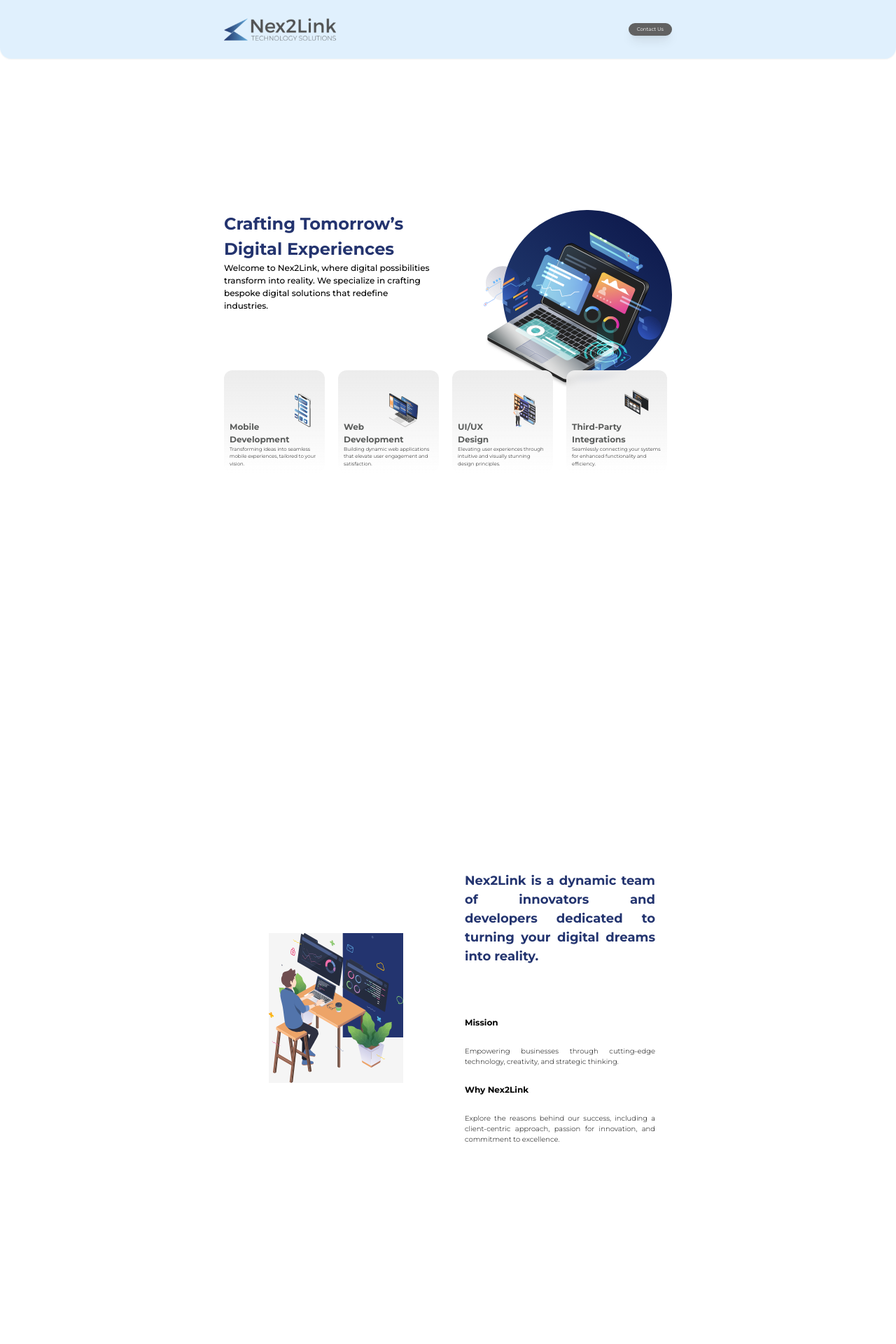
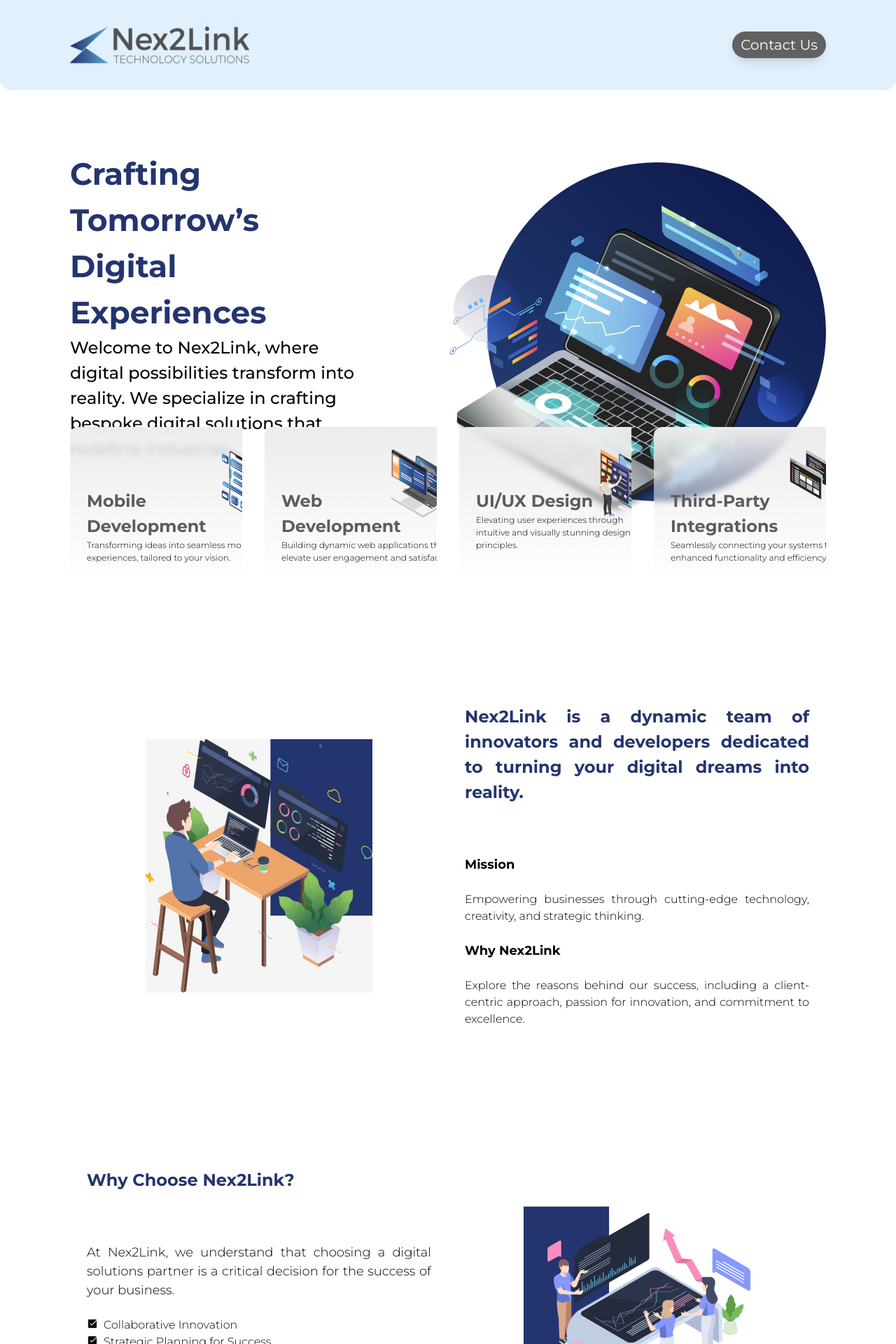
Before and after one commit to Omkarc284/n2l-try, a React (Vite) app: page / in a window 1280 px wide. Shown: the top 1920 px of the page at 70% size. Built offline with nearby package versions, Linux system fonts and the light colour scheme.

Commit message:
alignments in sections

```diff
--- a/src/components/About.jsx
+++ b/src/components/About.jsx
@@ -6,22 +6,22 @@ import { slideIn } from "../utils/motion";
 
 const About = () => {
   return (
-    <div className={` w-full h-screen flex items-center`}>
-        <div className='w-full h-full flex flex-col-reverse justify-center md:flex-row md:justify-between items-center max-w-[360px] md:max-w-[640px] lg:max-w-[1280px] mx-auto'>
+    <div className={` w-full h-full flex items-center`}>
+        <div className='w-full h-full flex flex-col-reverse justify-center md:flex-row md:justify-between items-center max-w-[360px] md:max-w-[640px] lg:max-w-[1080px] xl:max-w-[1280px] mx-auto'>
             <motion.div
               variants={slideIn("left", "tween", 0.2, 1)}
-              className="flex justify-center items-center w-full md:w-1/2"
+              className="flex py-6 justify-center items-center w-full md:w-1/2 md:py-0"
             >
-                <img src={about} alt="" className='h-[60%] w-[90%] md:h-[60%] md:w-[60%] object-contain ' />
+                <img src={about} alt="" className='h-[60%] w-[60%] md:h-[60%] md:w-[60%] object-contain ' />
             </motion.div>
             <motion.div
               variants={slideIn("right", "tween", 0.2, 1)}
-              className='flex md:p-6 justify-center items-center md:items-start md:w-1/2 flex-col'
+              className='flex md:p-6 justify-center items-center md:items-start w-1/2 flex-col'
             >
                 <h2 className='text-[#23346F] font-montserrat text-center md:text-justify font-bold text-[9px] sm:text-[18px] lg:text-[24px] 2xl:text-[30px] md:mb-12'>Nex2Link is a dynamic team of innovators and developers dedicated to turning your digital dreams into reality.</h2>
-                <h3 className='text-black font-montserrat text-center md:text-justify font-bold text-[7px] sm:text-[12px] lg:text-[18px] 2xl:text-2xl py-6'>Mission</h3>
+                <h3 className='text-black font-montserrat text-center md:text-justify font-bold text-[7px] sm:text-[12px] lg:text-[18px] 2xl:text-2xl py-2 md:py-6'>Mission</h3>
                 <p className='text-black font-montserrat text-center md:text-justify font-light text-[6px] sm:text-[10px] lg:text-[16px] 2xl:text-[22px]'>Empowering businesses through cutting-edge technology, creativity, and strategic thinking.</p>
-                <h3 className='text-black font-montserrat text-center md:text-justify font-bold text-[7px] sm:text-[12px] lg:text-[18px] 2xl:text-2xl py-6'>Why Nex2Link</h3>
+                <h3 className='text-black font-montserrat text-center md:text-justify font-bold text-[7px] sm:text-[12px] lg:text-[18px] 2xl:text-2xl py-2 md:py-6'>Why Nex2Link</h3>
                 <p className='text-black font-montserrat text-center md:text-justify font-light text-[6px] sm:text-[10px] lg:text-[16px] 2xl:text-[22px]'>Explore the reasons behind our success, including a client-centric approach, passion for innovation, and commitment to excellence.</p>
             </motion.div>
         </div>
--- a/src/components/About2.jsx
+++ b/src/components/About2.jsx
@@ -7,8 +7,8 @@ import { slideIn } from "../utils/motion";
 
 const About2 = () => {
   return (
-    <div className='w-full h-screen flex items-center'>
-        <div className='w-full h-full flex flex-col justify-center md:flex-row md:justify-between items-center max-w-[360px] md:max-w-[640px] lg:max-w-[1280px]  mx-auto'>
+    <div className='w-full h-full flex items-center'>
+        <div className='w-full h-full flex flex-col justify-center md:flex-row md:justify-between items-center max-w-[360px] md:max-w-[640px] lg:max-w-[1080px] xl:max-w-[1280px] mx-auto'>
 
             <motion.div
                 variants={slideIn("left", "tween", 0.2, 1)}
@@ -46,7 +46,7 @@ const About2 = () => {
                 variants={slideIn("right", "tween", 0.2, 1)}
                 className="flex justify-center items-center w-full md:w-1/2"
             >
-                <img src={about2} alt="" className='h-[60%] w-[90%] md:h-[60%] md:w-[60%] object-contain' />
+                <img src={about2} alt="" className='h-[60%] w-[60%] md:h-[60%] md:w-[60%] object-contain' />
             </motion.div>
         </div>
     </div>
--- a/src/components/Contact.jsx
+++ b/src/components/Contact.jsx
@@ -58,7 +58,7 @@ const Contact = forwardRef((props, ref) => {
 
   return (
     <div ref={ref} className={`w-full h-full md:h-screen flex items-center`}>
-        <div className="w-full h-[84%] md:h-[75%] flex flex-col justify-center md:flex-row md:justify-between items-center rounded-xl md:max-w-[640px] lg:max-w-[1280px] md:rounded-[81px] bg-gradient-to-br from-[#24346F] to-[#416EA0] mx-auto md:mt-48">
+        <div className="w-full h-[84%] md:h-[75%] flex flex-col justify-center md:flex-row md:justify-between items-center rounded-xl md:max-w-[640px] lg:max-w-[1080px] xl:max-w-[1280px] md:rounded-[81px] bg-gradient-to-br from-[#24346F] to-[#416EA0] mx-auto md:mt-48">
             <div className='flex p-6 md:p-8 justify-start items-start w-[90%] md:w-1/2 flex-col'>
                 <h2 className='text-white text-center font-montserrat font-bold text-[12px] sm:text-[18px] lg:text-[24px]'>Get In Touch</h2>
                 <p className='text-white text-justify font-montserrat font-light text-[10px] sm:text-[12px] lg:text-[18px] py-4'>To request a quote or want to meet up contact us directly or fill out the form and we will get back to you promptly.</p>
--- a/src/components/Home.jsx
+++ b/src/components/Home.jsx
@@ -26,8 +26,8 @@ const Cards = ({index, props}) => {
 const Home = () => {
   return (
 
-    <div className=' w-full h-full md:h-screen flex justify-center'>
-        <div className=" max-w-[360px] md:max-w-[640px] lg:max-w-[1280px] justify-center h-full flex flex-col">
+    <div className=' w-full h-full flex justify-center'>
+        <div className=" max-w-[360px] md:max-w-[640px] lg:max-w-[1080px] xl:max-w-[1280px] justify-center h-full flex flex-col pt-[96px] lg:pt-[144px]">
             <div className='flex flex-col md:flex-row items-center  text-center md:text-left '>
               <motion.div variants={textVariant()} className="flex flex-1 flex-col md:-mt-36 pt-8 items-center md:items-start">
                 <h1 className="font-montserrat font-bold w-4/5 text-[#24346F] text-[18px] sm:text-[24px] lg:text-[44px]">Crafting Tomorrow’s Digital Experiences</h1>
--- a/src/components/Navbar.jsx
+++ b/src/components/Navbar.jsx
@@ -12,7 +12,7 @@ const Navbar = () => {
 //   }
   return (
     <nav className={`w-full h-[84px] lg:h-[128px] flex justify-center items-center fixed top-0 z-20 backdrop-blur shadow-sm rounded-b-2xl bg-blue-300 bg-opacity-20`}>
-        <div className="w-full p-2 md:p-0 max-w-[360px] md:max-w-[640px] lg:max-w-[1280px] flex justify-between items-center">
+        <div className="w-full p-2 md:p-0 max-w-[360px] md:max-w-[640px] lg:max-w-[1080px] xl:max-w-[1280px] flex justify-between items-center">
             <Link
                 to="/"
                 className='flex items-center gap-2'
--- a/tailwind.config.js
+++ b/tailwind.config.js
@@ -11,9 +11,9 @@ module.exports = withMT({
       'md': '744px',
       // => @media (min-width: 744px) { ... }
 
-      'lg': '1440px',
+      'lg': '1280px',
       // => @media (min-width: 1440px) { ... }
-
+      'xl': '1440px',
       'xs': '100px'
     },
     extend: {
```
